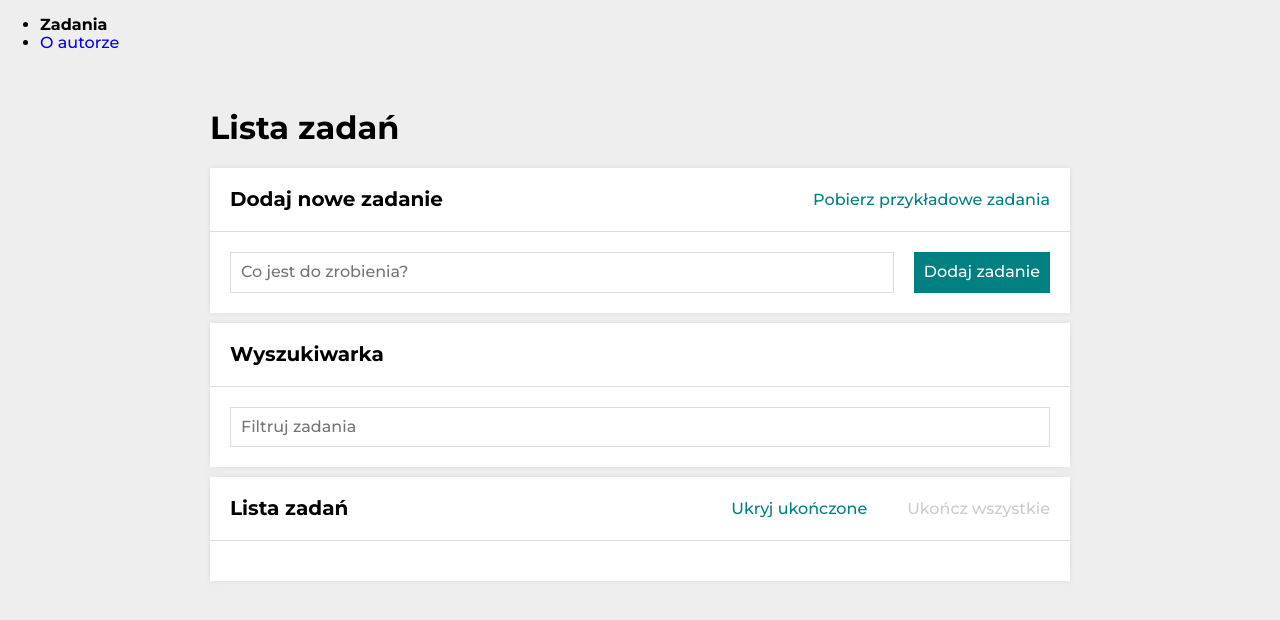
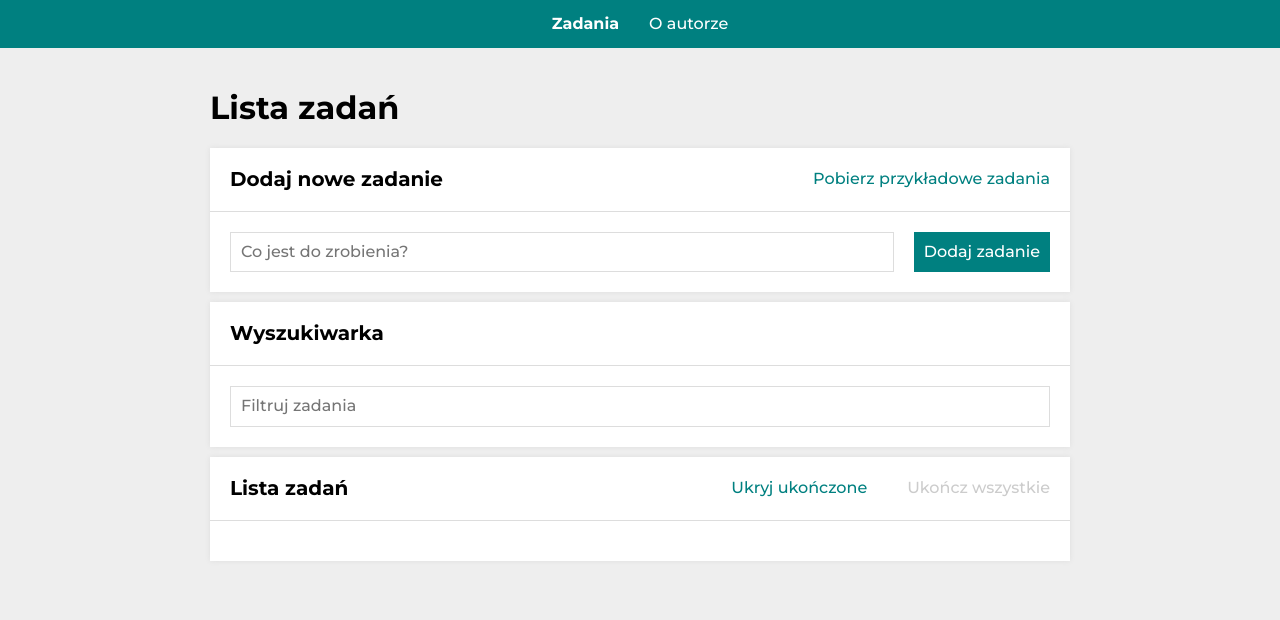
Before and after one commit to KarolinaJ33/to-do-list-react, a React (Create React App) app: page /#/zadania in a window 1280 px wide. Shown: the top 620 px of the page. Built offline with nearby package versions, Linux system fonts and the light colour scheme.

Commit message:
added style in Navigation

```diff
--- a/src/App.js
+++ b/src/App.js
@@ -2,12 +2,12 @@ import { HashRouter, Switch, Route, Redirect } from "react-router-dom";
 import TasksPage from "./features/tasks/TasksPage/index";
 import TaskPage from "./features/tasks/TaskPage";
 import AuthorPage from "./features/author/AuthorPage";
-import { StyledNavLink } from "./appStyled";
+import { StyledNavLink, Navigation } from "./appStyled";
 
 export default () => (
     <HashRouter>
         <nav>
-            <ul>
+            <Navigation>
                 <li>
                     <StyledNavLink activeClassName="active" to="/zadania">
                         Zadania
@@ -18,7 +18,7 @@ export default () => (
                         O autorze
                     </StyledNavLink>
                 </li>
-            </ul>
+            </Navigation>
             <Switch>
                 <Route path="/zadania/:id">
                     <TaskPage />
--- a/src/appStyled.js
+++ b/src/appStyled.js
@@ -4,9 +4,18 @@ const activeClassName = "active";
 
 export const StyledNavLink = styled(NavLink)`
 text-decoration: none;
+color: ${({ theme }) => theme.color.white};
 
 &.${activeClassName} {
     font-weight: bold;
-    color: black;
 }
 `;
+export const Navigation = styled.ul`
+list-style: none;
+display: flex;
+justify-content: center;
+grid-gap: 30px;
+margin:0;
+padding: 15px;
+background: ${({ theme }) => theme.color.teal};
+`
```
